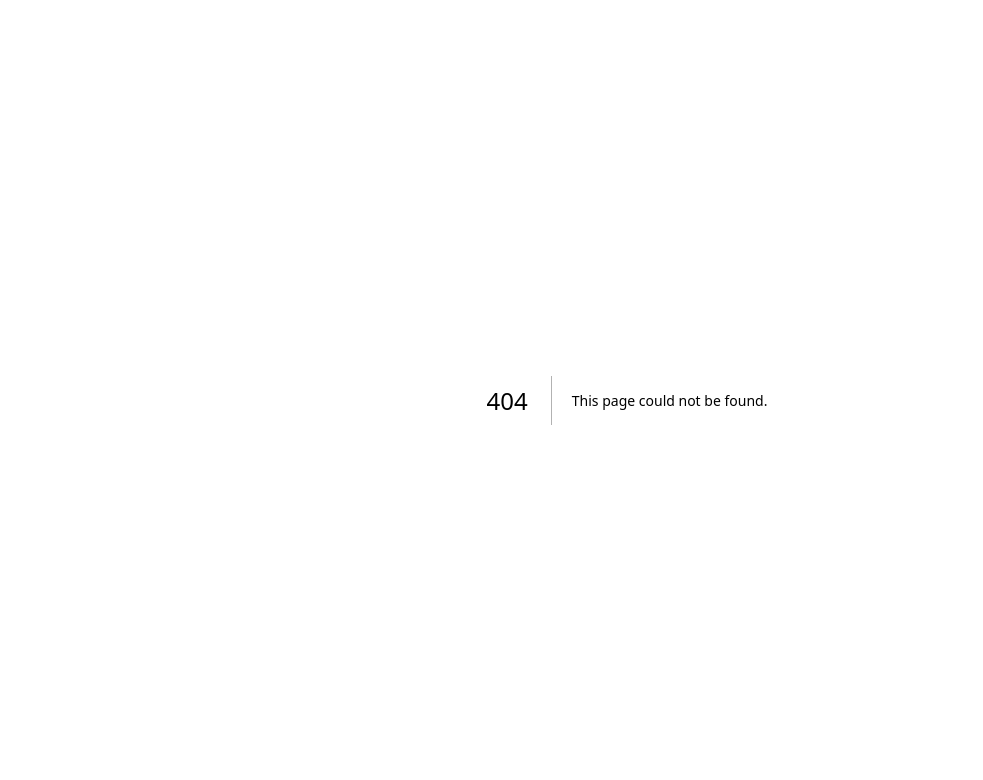
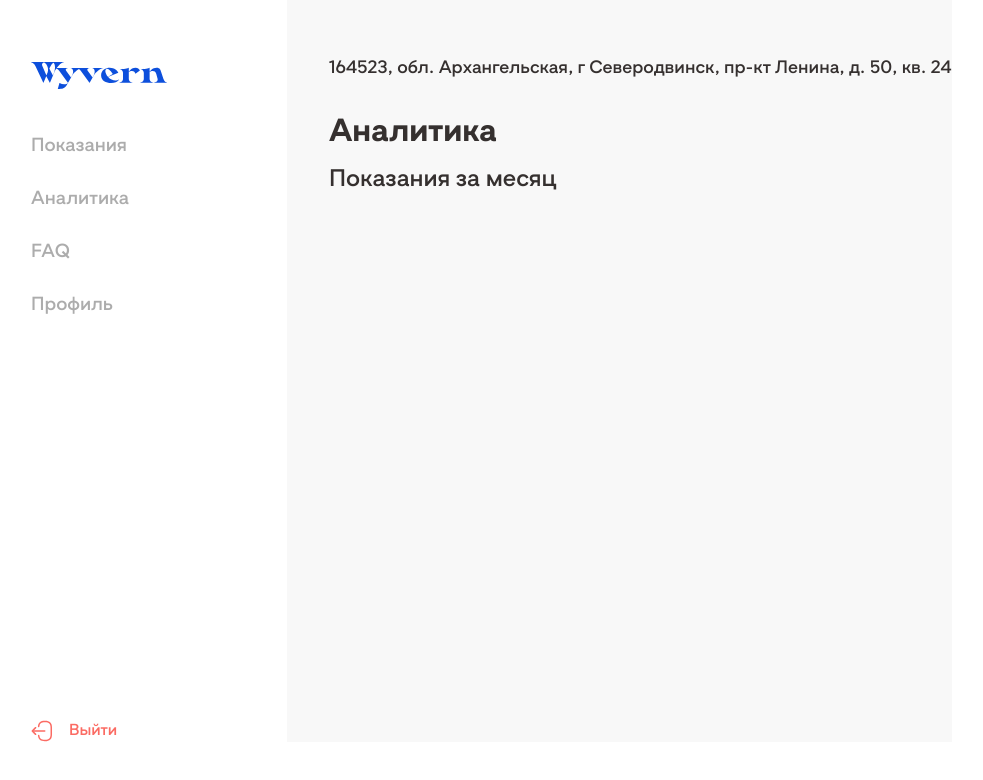
Before and after one commit to DimaGorbusha/Wyvern, a Next.js app in the folder frontend/: page /analytics in a window 1280 px wide. Before the commit this address had no page. Shown: the top 780 px of the page, without its empty margins (13-996 px from the left). Built offline with nearby package versions, Linux system fonts and the light colour scheme.

Commit message:
feat(Analytics): Add Analytics page and component

```diff
--- /dev/null
+++ b/frontend/components/Analytics/Analytics.tsx
@@ -0,0 +1,11 @@
+import React from 'react'
+
+type Props = {}
+
+export default function Analytics({}: Props) {
+  return (
+    <div>
+
+    </div>
+  )
+}
--- /dev/null
+++ b/frontend/pages/analytics/index.tsx
@@ -0,0 +1,13 @@
+import React from 'react'
+import BasicLayout from 'components/Common/BasicLayout'
+import Analytics from 'components/Analytics/Analytics'
+
+type Props = {}
+
+export default function index({}: Props) {
+  return (
+    <div className='flex'>
+      <BasicLayout title="Аналитика - Wyvern" address="164523, обл. Архангельская, г Северодвинск, пр-кт Ленина, д. 50, кв. 24" heading="Аналитика" subheading='Показания за месяц' children={<Analytics/>}/>
+    </div>
+  )
+}
```
